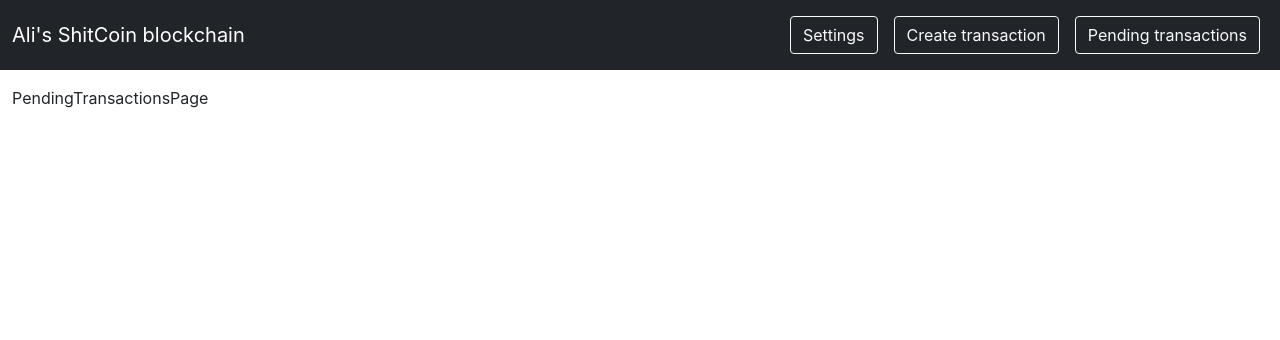
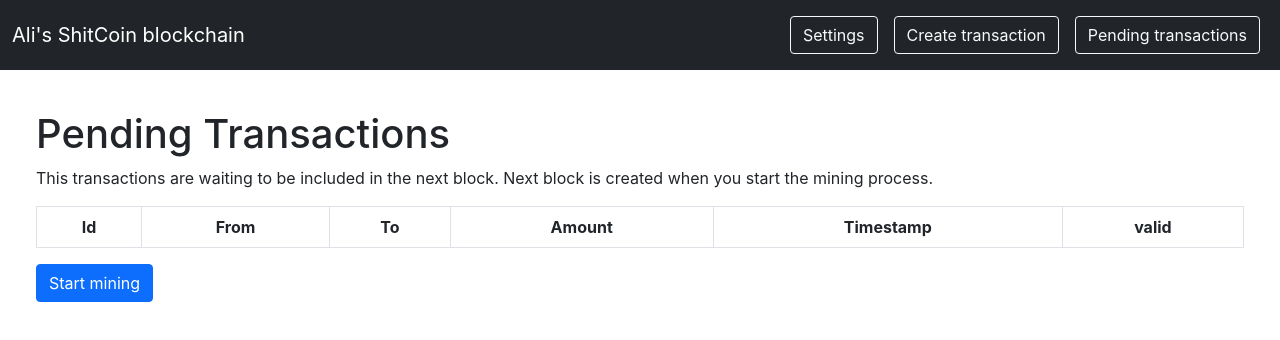
Before and after one commit to Ali-Oliaee/simple-blockchain, a React (Create React App) app: page /pending-transactions in a window 1280 px wide. Shown: the top 340 px of the page. Built offline with nearby package versions, Linux system fonts and the light colour scheme.

Commit message:
create pending transaction page

```diff
--- a/src/pages/create-transaction/index.js
+++ b/src/pages/create-transaction/index.js
@@ -1,5 +1,5 @@
 import { useState } from "react";
-import { Button, Container, Form, InputGroup } from "react-bootstrap";
+import { Button, Container, Form } from "react-bootstrap";
 
 function CreateTransactionPage() {
   const [validated, setValidated] = useState(false);
--- a/src/pages/pending-transactions/index.js
+++ b/src/pages/pending-transactions/index.js
@@ -1,5 +1,18 @@
+import { Button } from "react-bootstrap";
+import TransactionTable from "../../components/transactions-table";
+
 function PendingTransactionsPage() {
-  return <div>PendingTransactionsPage</div>;
+  return (
+    <div className="pending-transaction-page p-4">
+      <h1>Pending Transactions</h1>
+      <p>
+        This transactions are waiting to be included in the next block. Next
+        block is created when you start the mining process.
+      </p>
+      <TransactionTable />
+      <Button>Start mining</Button>
+    </div>
+  );
 }
 
 export default PendingTransactionsPage;
```
